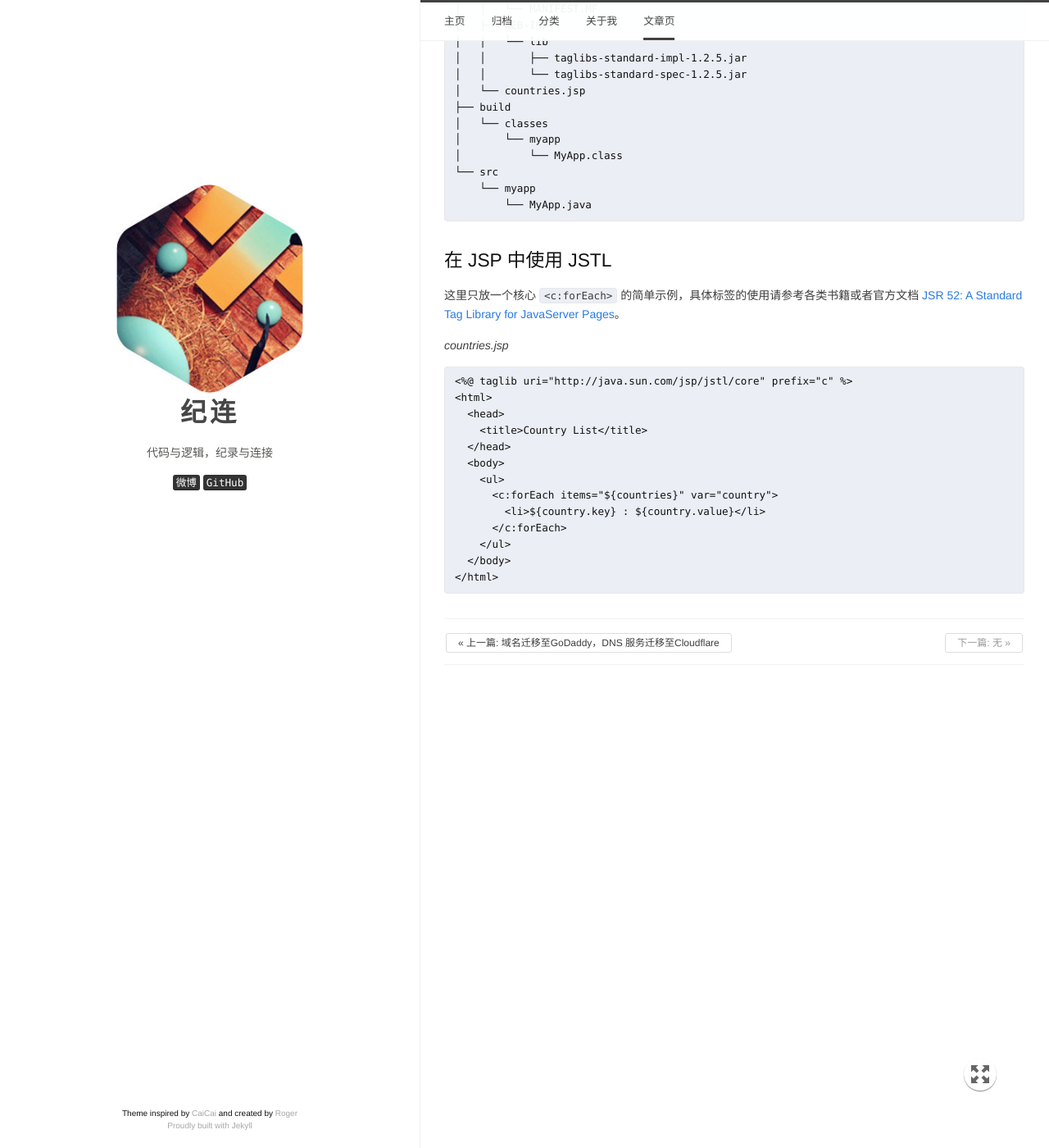
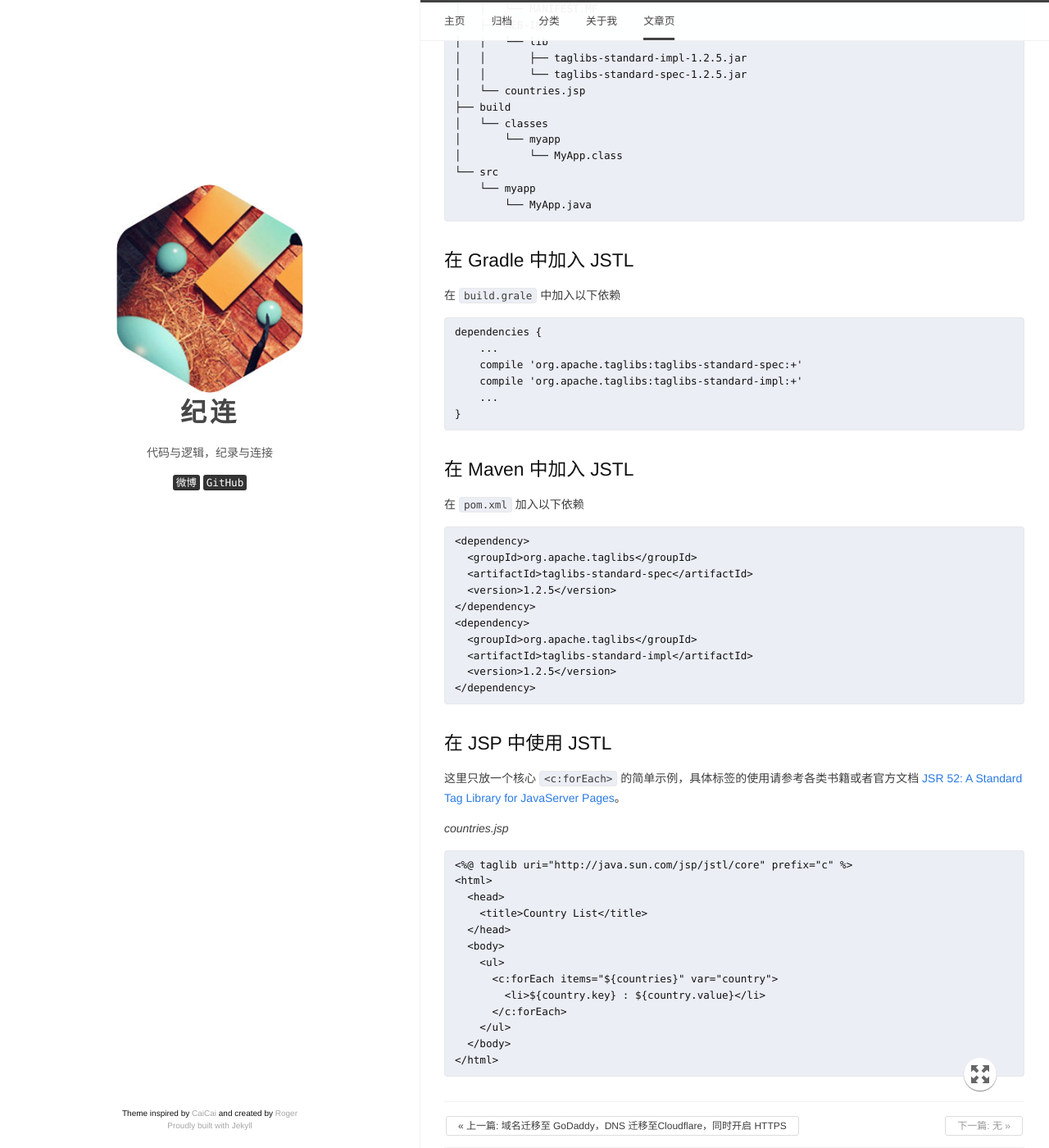
Before and after one commit to aalenliang/roger93y.github.io, a Jekyll site: the page built from _posts/2018-04-10-how-to-use-jstl.md, in a window 1280 px wide and 1400 px high, scrolled down 872 px. Shown: the whole window at 82% size. Built offline with Jekyll 4.4.1, drawn with Linux system fonts in a browser that asks for light colours.

Commit message:
update post and site template.

````diff
--- a/_posts/2018-04-10-domain-migrate.markdown
+++ b/_posts/2018-04-10-domain-migrate.markdown
@@ -1,6 +1,6 @@
 ---
 layout: post
-title:  "域名迁移至GoDaddy，DNS 服务迁移至Cloudflare"
+title:  "域名迁移至 GoDaddy，DNS 迁移至Cloudflare，同时开启 HTTPS"
 date:   2018-04-10 23:03 +0800
 author: 纪连
 categories: build
--- a/_posts/2018-04-10-how-to-use-jstl.md
+++ b/_posts/2018-04-10-how-to-use-jstl.md
@@ -47,6 +47,34 @@ https://tomcat.apache.org/download-taglibs.cgi
         └── MyApp.java
 ```
 
+### 在 Gradle 中加入 JSTL
+
+在 `build.grale` 中加入以下依赖
+```
+dependencies {
+    ...
+    compile 'org.apache.taglibs:taglibs-standard-spec:+'
+    compile 'org.apache.taglibs:taglibs-standard-impl:+'
+    ...
+}
+```
+
+### 在 Maven 中加入 JSTL
+
+在 `pom.xml` 加入以下依赖
+```
+<dependency>
+  <groupId>org.apache.taglibs</groupId>
+  <artifactId>taglibs-standard-spec</artifactId>
+  <version>1.2.5</version>
+</dependency>
+<dependency>
+  <groupId>org.apache.taglibs</groupId>
+  <artifactId>taglibs-standard-impl</artifactId>
+  <version>1.2.5</version>
+</dependency>
+```
+
 ### 在 JSP 中使用 JSTL
 这里只放一个核心 `<c:forEach>` 的简单示例，具体标签的使用请参考各类书籍或者官方文档 [JSR 52: A Standard Tag Library for JavaServer Pages](https://jcp.org/en/jsr/detail?id=52)。
 
--- a/_sass/anatole/_layout.scss
+++ b/_sass/anatole/_layout.scss
@@ -235,17 +235,21 @@ kbd {
     }
   }
 
-  > li:hover{
+  > lis:hover{
     background-color: rgb(239, 239, 239);
+  }
+
+  > li:hover {
+    box-shadow: #ccc 0px 0px 5px 0px;
+    transition-delay: 0s;
+    transition-duration: 0.2s;
+    transition-property: all;
+    transition-timing-function: ease;
   }
 }
 
-a.post-list-link {
-  display: block;
-  @include relative-font-size(1.2);
-  text-decoration:none;
-  color: $title-color;
-  letter-spacing: 1px;
+.post-list-link:hover {
+  text-decoration: none;
 }
 
 .post-meta {
````
